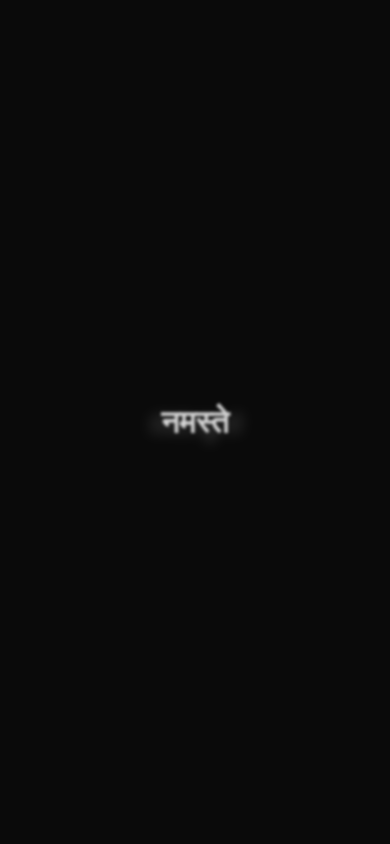
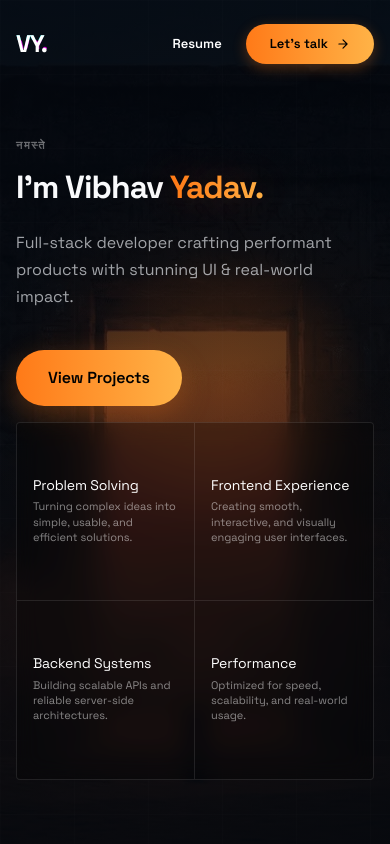
Before and after one commit to Vibhav-y/portfolio, a Next.js app: page / in a window 390 px wide. Shown: the top 844 px of the page. Built offline with nearby package versions, Linux system fonts and the light colour scheme.

Commit message:
refactor: update padding and dimensions using clamp for responsive design

```diff
--- a/app/globals.css
+++ b/app/globals.css
@@ -77,12 +77,12 @@ body {
 
 .lg-card {
   border-radius: var(--r-card);
-  padding: 24px;
+  padding: clamp(16px, 1.8vw, 24px);
 }
 
 .lg-sheet {
   border-radius: var(--r-sheet);
-  padding: 36px;
+  padding: clamp(22px, 2.8vw, 36px);
   background: var(--lg-overlay-heavy);
 }
 
@@ -101,7 +101,7 @@ body {
 }
 
 .section {
-  padding: 96px 0;
+  padding: clamp(56px, 7vw, 96px) 0;
   position: relative;
 }
 
@@ -158,7 +158,7 @@ h1, h2, h3, h4 {
 }
 
 .hero-shell {
-  padding-top: 148px;
+  padding-top: clamp(108px, 10vw, 148px);
   color: #f4f5f8;
   position: relative;
   overflow: hidden;
@@ -251,10 +251,10 @@ h1, h2, h3, h4 {
 }
 
 .hero-skill-tile {
-  padding: 36px 32px;
+  padding: clamp(20px, 2.4vw, 36px) clamp(16px, 2vw, 32px);
   border-right: 1px solid rgba(255, 255, 255, 0.1);
   border-bottom: 1px solid rgba(255, 255, 255, 0.1);
-  min-height: 168px;
+  min-height: clamp(120px, 12vw, 168px);
   background: transparent;
   display: flex;
   flex-direction: column;
@@ -307,9 +307,20 @@ code, pre {
 }
 ::-webkit-scrollbar-thumb:hover { background: rgba(70, 58, 44, 0.35); }
 
+@media (max-width: 1100px) {
+  .hero-grid {
+    grid-template-columns: 1fr 1fr;
+    gap: 24px;
+  }
+
+  .hero-copy {
+    max-width: 100%;
+  }
+}
+
 @media (max-width: 900px) {
   .section {
-    padding: 64px 0;
+    padding: 56px 0;
   }
 
   .lg-sheet {
@@ -318,7 +329,7 @@ code, pre {
   }
 
   .lg-card {
-    padding: 20px;
+    padding: 16px;
   }
 
   .hero-grid {
@@ -402,10 +413,10 @@ code, pre {
   gap: 48px;
 }
 .cert-fan-area {
-  height: 640px;
+  height: clamp(360px, 46vw, 640px);
 }
 .cert-card {
-  width: 380px;
+  width: clamp(280px, 28vw, 380px);
 }
 .exp-grid {
   display: grid;
@@ -414,7 +425,7 @@ code, pre {
 }
 .contact-flex {
   display: flex;
-  gap: 48px;
+  gap: clamp(20px, 3vw, 48px);
 }
 
 @media (max-width: 900px) {
@@ -433,10 +444,10 @@ code, pre {
     gap: 40px;
   }
   .cert-fan-area {
-    height: 420px;
+    height: clamp(260px, 46vw, 420px);
   }
   .cert-card {
-    width: clamp(280px, 55vw, 380px);
+    width: clamp(240px, 52vw, 380px);
   }
   .exp-grid {
     grid-template-columns: 1fr;
--- a/app/page.jsx
+++ b/app/page.jsx
@@ -1,6 +1,5 @@
 'use client'
 
-import { motion, AnimatePresence } from 'framer-motion'
 import { useState, useEffect } from 'react'
 import Navbar from '../components/Navbar'
 import Hero from '../components/Hero'
@@ -24,7 +23,7 @@ export default function Home() {
 
   const CRITICAL_IMAGES = ['/hero-bg.webp', '/1774288544676-1-tjs99i.webp']
 
-  const [animDone, setAnimDone] = useState(false)
+  const [minLoaderTimeDone, setMinLoaderTimeDone] = useState(false)
   const [imgsDone, setImgsDone] = useState(false)
 
   useEffect(() => {
@@ -41,56 +40,63 @@ export default function Home() {
 
   useEffect(() => {
     if (greetingIndex < greetings.length - 1) {
-      const t = setTimeout(() => setGreetingIndex(prev => prev + 1), 400)
+      const t = setTimeout(() => setGreetingIndex(prev => prev + 1), 110)
       return () => clearTimeout(t)
     } else {
-      const t = setTimeout(() => setAnimDone(true), 800)
+      const t = setTimeout(() => setMinLoaderTimeDone(true), 120)
       return () => clearTimeout(t)
     }
   }, [greetingIndex, greetings.length])
 
   useEffect(() => {
-    if (animDone && imgsDone) setLoading(false)
-  }, [animDone, imgsDone])
+    if (minLoaderTimeDone && imgsDone) setLoading(false)
+  }, [minLoaderTimeDone, imgsDone])
+
+  const loaderProgress = ((greetingIndex + 1) / greetings.length) * 100
 
   return (
     <>
-      <AnimatePresence mode="wait">
       {loading ? (
-          <motion.div
-            key="loader"
-            exit={{ opacity: 0, transition: { duration: 1.2, ease: [0.22, 1, 0.36, 1] } }}
+        <div
           style={{
             position: 'fixed', inset: 0, zIndex: 9999,
             background: '#0a0a0a',
             display: 'flex', alignItems: 'center', justifyContent: 'center',
+            flexDirection: 'column', gap: '20px',
           }}
         >
-            <AnimatePresence mode="popLayout">
-              <motion.span
-                key={greetingIndex}
-                initial={{ opacity: 0, scale: 0.95, filter: 'blur(8px)' }}
-                animate={{ opacity: 1, scale: 1, filter: 'blur(0px)' }}
-                exit={{ opacity: 0, scale: 0.95, filter: 'blur(8px)' }}
-                transition={{ duration: 0.4, ease: "easeInOut" }}
+          <span
             style={{
               fontSize: 'clamp(32px, 5vw, 64px)',
-                  fontWeight: 600, color: '#fff',
+              fontWeight: 600,
+              color: '#fff',
               fontFamily: 'var(--font-main)',
-                  position: 'absolute',
+              lineHeight: 1,
             }}
           >
             {greetings[greetingIndex]}
-              </motion.span>
-            </AnimatePresence>
-          </motion.div>
+          </span>
+
+          <div
+            style={{
+              width: 'min(360px, 72vw)',
+              height: '3px',
+              background: 'rgba(255,255,255,0.15)',
+              borderRadius: '999px',
+              overflow: 'hidden',
+            }}
+          >
+            <div
+              style={{
+                width: `${loaderProgress}%`,
+                height: '100%',
+                background: 'linear-gradient(to right, #ff7a18, #ffb347)',
+              }}
+            ></div>
+          </div>
+        </div>
       ) : (
-          <motion.div
-            key="content"
-            initial={{ opacity: 0 }}
-            animate={{ opacity: 1 }}
-            transition={{ duration: 0.8 }}
-          >
+        <div>
           <Navbar />
           <main>
             <Hero />
@@ -102,9 +108,8 @@ export default function Home() {
             <Now />
             <Contact />
           </main>
-          </motion.div>
+        </div>
       )}
-      </AnimatePresence>
     </>
   )
 }
--- a/components/Now.jsx
+++ b/components/Now.jsx
@@ -15,13 +15,13 @@ export default function Now() {
             descriptionClassName="now-description"
          />
 
-         <GlassCard className="lg-sheet" style={{ padding: '64px' }}>
-         <div style={{ display: 'flex', alignItems: 'center', gap: '12px', marginBottom: '48px', paddingBottom: '24px', borderBottom: '1px solid rgba(0,0,0,0.05)' }}>
+         <GlassCard className="lg-sheet" style={{ padding: 'clamp(28px, 4vw, 64px)' }}>
+         <div style={{ display: 'flex', alignItems: 'center', gap: '12px', marginBottom: 'clamp(24px, 3vw, 48px)', paddingBottom: '24px', borderBottom: '1px solid rgba(0,0,0,0.05)' }}>
             <span style={{ width: '12px', height: '12px', borderRadius: '50%', border: '2px solid var(--accent)', display: 'inline-block' }}></span>
             <span style={{ fontSize: '13px', fontWeight: 600, color: 'var(--text-tertiary)', textTransform: 'uppercase', letterSpacing: '0.05em' }}>Updated 2026-03-17</span>
          </div>
 
-         <div style={{ display: 'grid', gridTemplateColumns: 'repeat(auto-fit, minmax(300px, 1fr))', gap: '64px' }}>
+         <div style={{ display: 'grid', gridTemplateColumns: 'repeat(auto-fit, minmax(240px, 1fr))', gap: 'clamp(28px, 4vw, 64px)' }}>
 
             <div style={{ display: 'flex', flexDirection: 'column', gap: '24px' }}>
                <h3 style={{ fontSize: '18px', color: 'var(--text-primary)', fontFamily: 'monospace', fontWeight: 600 }}>## currently building</h3>
--- a/components/Projects.jsx
+++ b/components/Projects.jsx
@@ -150,12 +150,12 @@ function ProjectCard({ project, index, count, containerProgress }) {
             boxShadow: `0 30px 80px rgba(0,0,0,0.6), 0 0 0 1px rgba(255,255,255,0.06)`,
             background: 'rgba(10,10,12,0.92)',
             border: '1px solid rgba(255,255,255,0.07)',
-            minHeight: '72vh',
+            minHeight: 'clamp(500px, 72vh, 900px)',
           }}
         >
           {/* ── LEFT: Info pane ── */}
           <div style={{
-            padding: '40px 44px', display: 'flex', flexDirection: 'column',
+            padding: 'clamp(24px, 3vw, 40px) clamp(24px, 3.2vw, 44px)', display: 'flex', flexDirection: 'column',
             gap: '20px', justifyContent: 'space-between',
             borderRight: '1px solid rgba(255,255,255,0.06)',
           }}>
```
Also changed, not shown: components/About.jsx (+4 -4 lines). Lines whose indentation alone changed are shown as unchanged.
